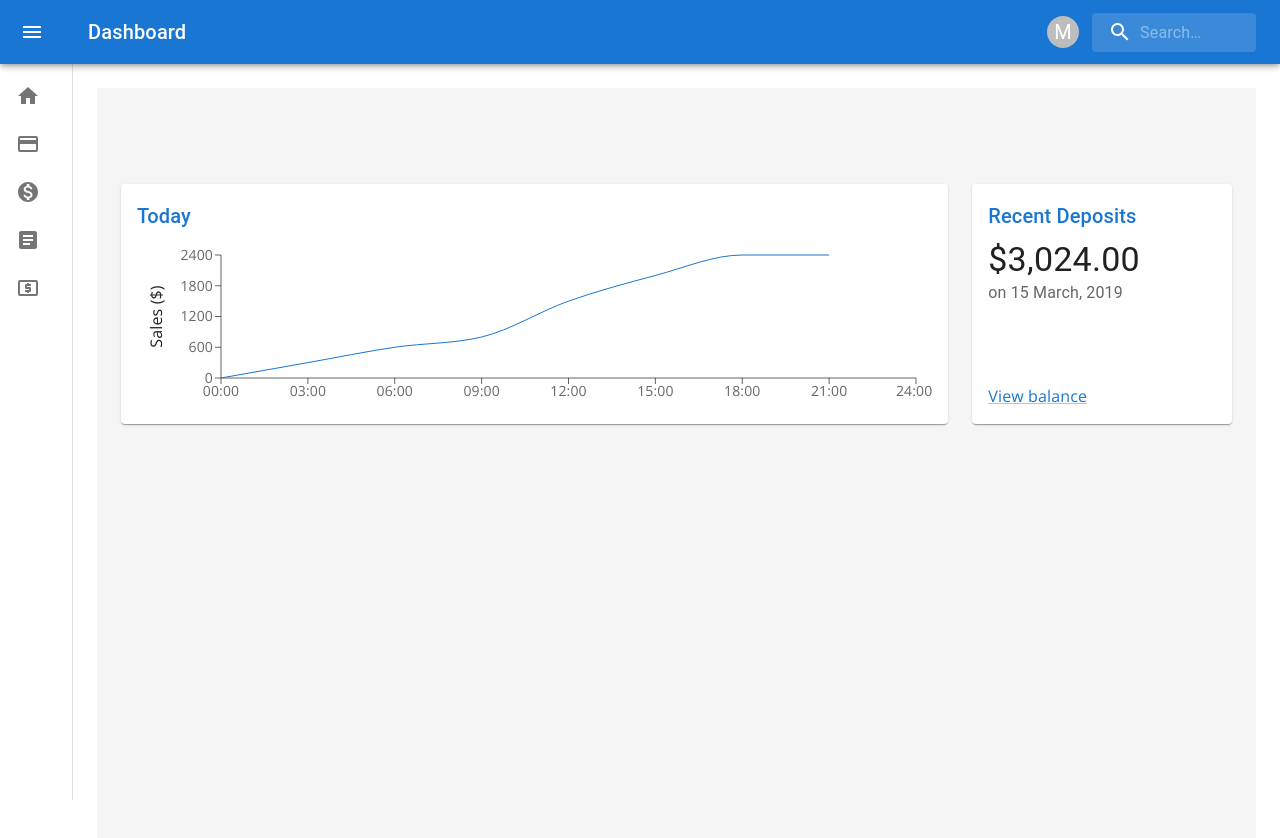
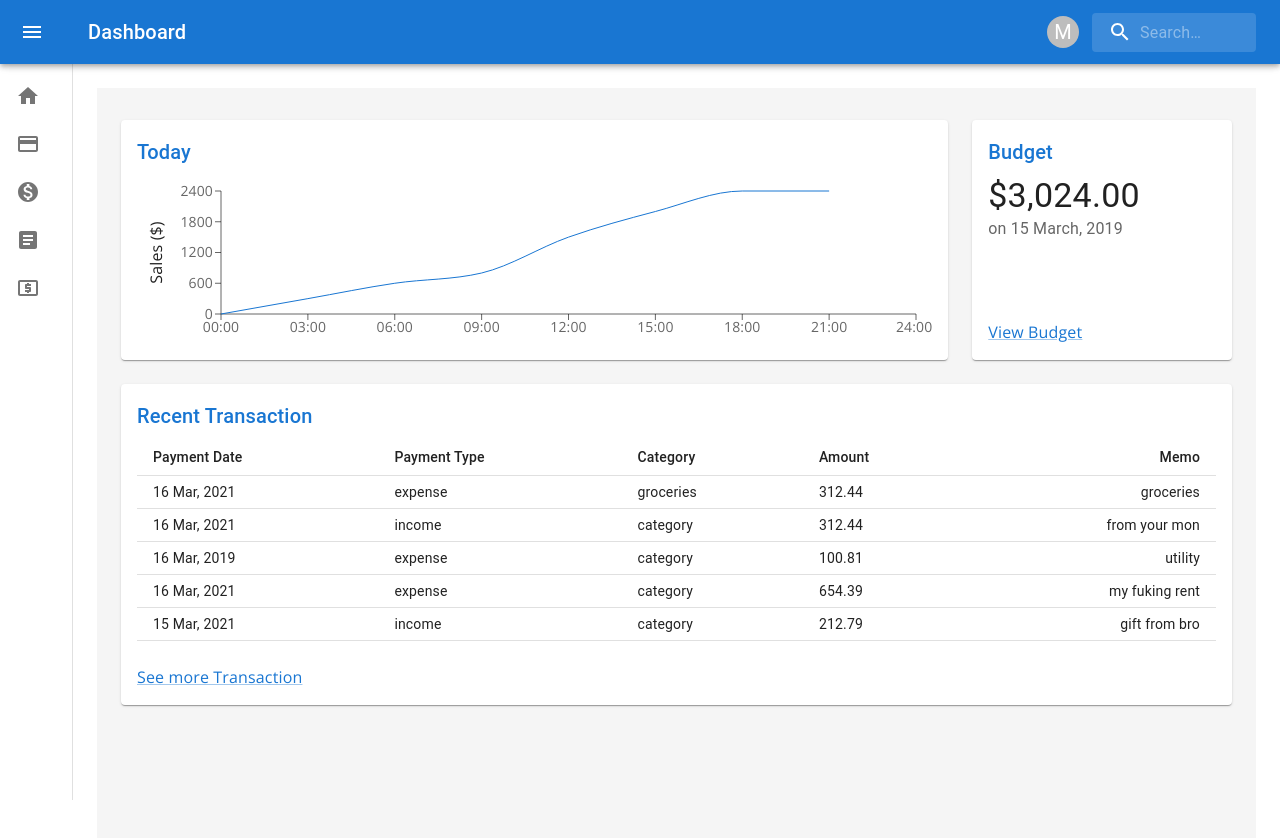
Before and after one commit to failury/cs546-final-project-group-7, a React (Create React App) app: page /Dashboard/home in a window 1280 px wide. Shown: the top 838 px of the page. Built offline with nearby package versions, Linux system fonts and the light colour scheme.

Commit message:
added transaction table

```diff
--- a/src/components/Deposits.js
+++ b/src/components/Budget.js
@@ -3,14 +3,12 @@ import Link from '@mui/material/Link';
 import Typography from '@mui/material/Typography';
 import Title from './Title';
 
-function preventDefault(event) {
-  event.preventDefault();
-}
 
-export default function Deposits() {
+
+export default function Budget() {
   return (
     <React.Fragment>
-      <Title>Recent Deposits</Title>
+      <Title>Budget</Title>
       <Typography component="p" variant="h4">
         $3,024.00
       </Typography>
@@ -18,8 +16,8 @@ export default function Deposits() {
         on 15 March, 2019
       </Typography>
       <div>
-        <Link color="primary" href="#" onClick={preventDefault}>
-          View balance
+        <Link color="primary" href="Budget">
+          View Budget
         </Link>
       </div>
     </React.Fragment>
--- /dev/null
+++ b/src/components/Transacation.js
@@ -0,0 +1,82 @@
+import * as React from 'react';
+import Link from '@mui/material/Link';
+import Table from '@mui/material/Table';
+import TableBody from '@mui/material/TableBody';
+import TableCell from '@mui/material/TableCell';
+import TableHead from '@mui/material/TableHead';
+import TableRow from '@mui/material/TableRow';
+import Title from './Title';
+
+// Generate Order Data
+function createData(id, date, type, category, amount, memo) {
+  return { id, date, type, category, amount, memo };
+}
+
+const rows = [
+  createData(
+    0,
+    '16 Mar, 2021',
+    'expense',
+    'groceries',
+    312.44,
+    'groceries',
+  ),
+  createData(
+    1,
+    '16 Mar, 2021',
+    'income',
+    'category',
+    312.44,
+    'from your mon',
+  ),
+  createData(2, '16 Mar, 2019', 'expense', 'category', 100.81, 'utility'),
+  createData(
+    3,
+    '16 Mar, 2021',
+    'expense',
+    'category',
+    654.39,
+    'my fuking rent',
+  ),
+  createData(
+    4,
+    '15 Mar, 2021',
+    'income',
+    'category',
+    212.79,
+    'gift from bro',
+  ),
+];
+
+export default function Transaction() {
+  return (
+    <React.Fragment>
+      <Title>Recent Transaction</Title>
+      <Table size="small">
+        <TableHead>
+          <TableRow>
+            <TableCell>Payment Date</TableCell>
+            <TableCell>Payment Type</TableCell>
+            <TableCell>Category</TableCell>
+            <TableCell>Amount</TableCell>
+            <TableCell align="right">Memo</TableCell>
+          </TableRow>
+        </TableHead>
+        <TableBody>
+          {rows.map((row) => (
+            <TableRow key={row.id}>
+              <TableCell>{row.date}</TableCell>
+              <TableCell>{row.type}</TableCell>
+              <TableCell>{row.category}</TableCell>
+              <TableCell>{row.amount}</TableCell>
+              <TableCell align="right">{`${row.memo}`}</TableCell>
+            </TableRow>
+          ))}
+        </TableBody>
+      </Table>
+      <Link color="primary" href="Transaction" sx={{ mt: 3 }}>
+        See more Transaction
+      </Link>
+    </React.Fragment>
+  );
+}
--- a/src/pages/Budget.js
+++ b/src/pages/Budget.js
@@ -4,6 +4,7 @@ export default function Budget() {
     return (
         <div>
             <h1>Budget</h1>
+            <h1>Budget</h1>
         </div>
     )
 }
--- a/src/pages/home.js
+++ b/src/pages/home.js
@@ -7,10 +7,8 @@ import Container from '@mui/material/Container';
 import Grid from '@mui/material/Grid';
 import Paper from '@mui/material/Paper';
 import Chart from '../components/Chart';
-import Deposits from '../components/Deposits';
-function preventDefault(event) {
-    event.preventDefault();
-}
+import Budget from '../components/Budget';
+import Transaction from '../components/Transacation';
 
 export default function home() {
     return (
@@ -29,7 +27,6 @@ export default function home() {
                         overflow: 'auto',
                     }}
                 >
-                    <Toolbar />
                     <Container maxWidth="lg" sx={{ mt: 4, mb: 4 }}>
                         <Grid container spacing={3}>
                             {/* Chart */}
@@ -55,7 +52,12 @@ export default function home() {
                                         height: 240,
                                     }}
                                 >
-                                    <Deposits />
+                                    <Budget />
+                                </Paper>
+                            </Grid>
+                            <Grid item xs={12}>
+                                <Paper sx={{ p: 2, display: 'flex', flexDirection: 'column' }}>
+                                    <Transaction />
                                 </Paper>
                             </Grid>
                         </Grid>
```
Also changed, not shown: src/Data/mongoConnection.js (added).
